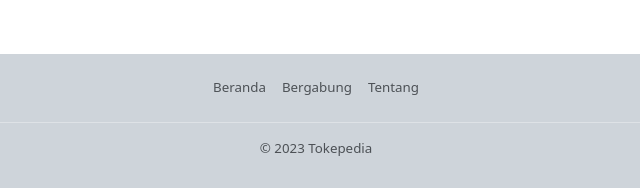
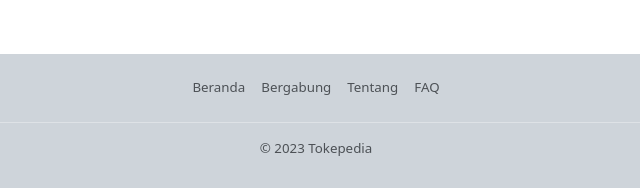
Before and after one commit to Fachrytb/Pasarcemerlang, a plain HTML site: page copy.html in a window 1280 px wide. Shown: the part 609-797 px from the top of the page, 324-964 px from the left. Drawn offline with nearby package versions, Linux system fonts and the light colour scheme.

Commit message:
tambahan di footer

```diff
--- a/copy.html
+++ b/copy.html
@@ -140,6 +140,7 @@
       <li class="nav-item"><a href="#" class="nav-link px-2 text-body-secondary">Beranda</a></li>
       <li class="nav-item"><a href="#" class="nav-link px-2 text-body-secondary">Bergabung</a></li>
       <li class="nav-item"><a href="#" class="nav-link px-2 text-body-secondary">Tentang</a></li>
+ <li class="nav-item"><a href="#" class="nav-link px-2 text-body-secondary">FAQ</a></li>
     </ul>
     <p class="text-center text-body-secondary">&copy; 2023 Tokepedia</p>
   </footer>
```
